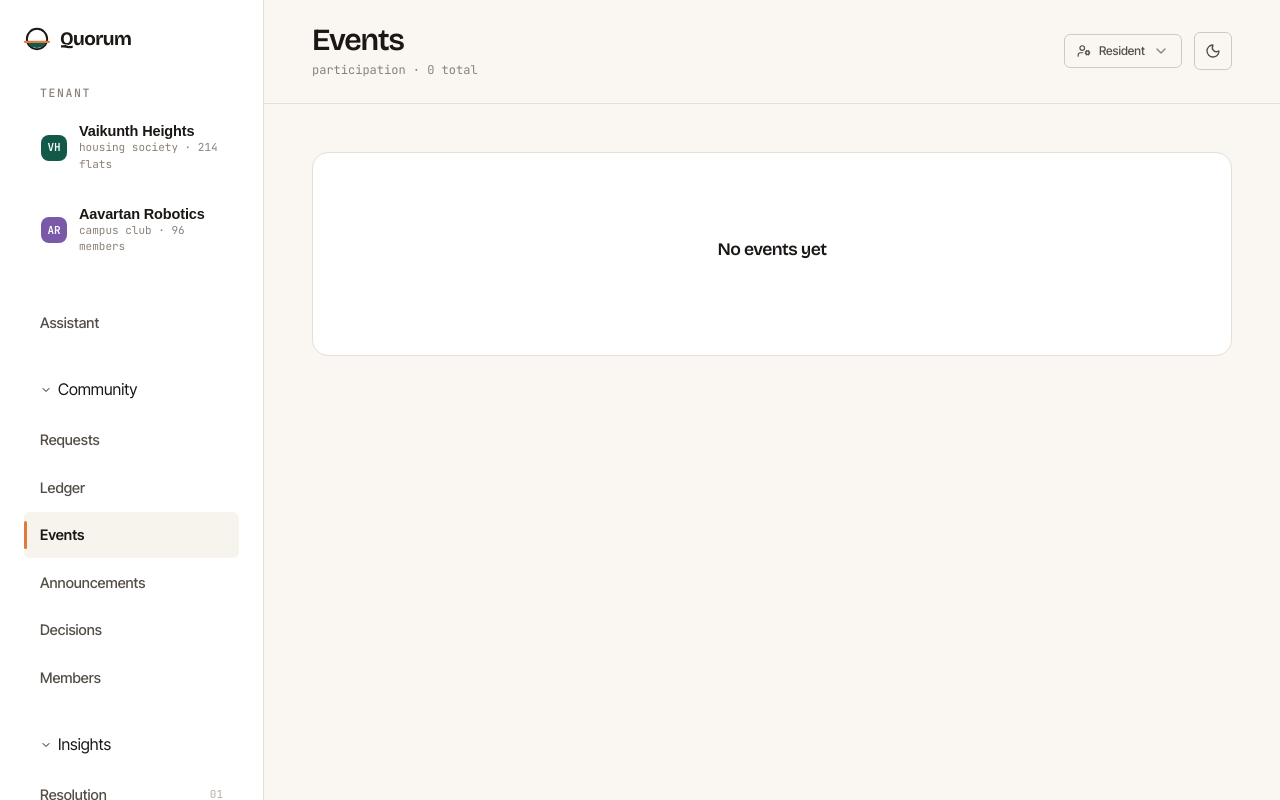
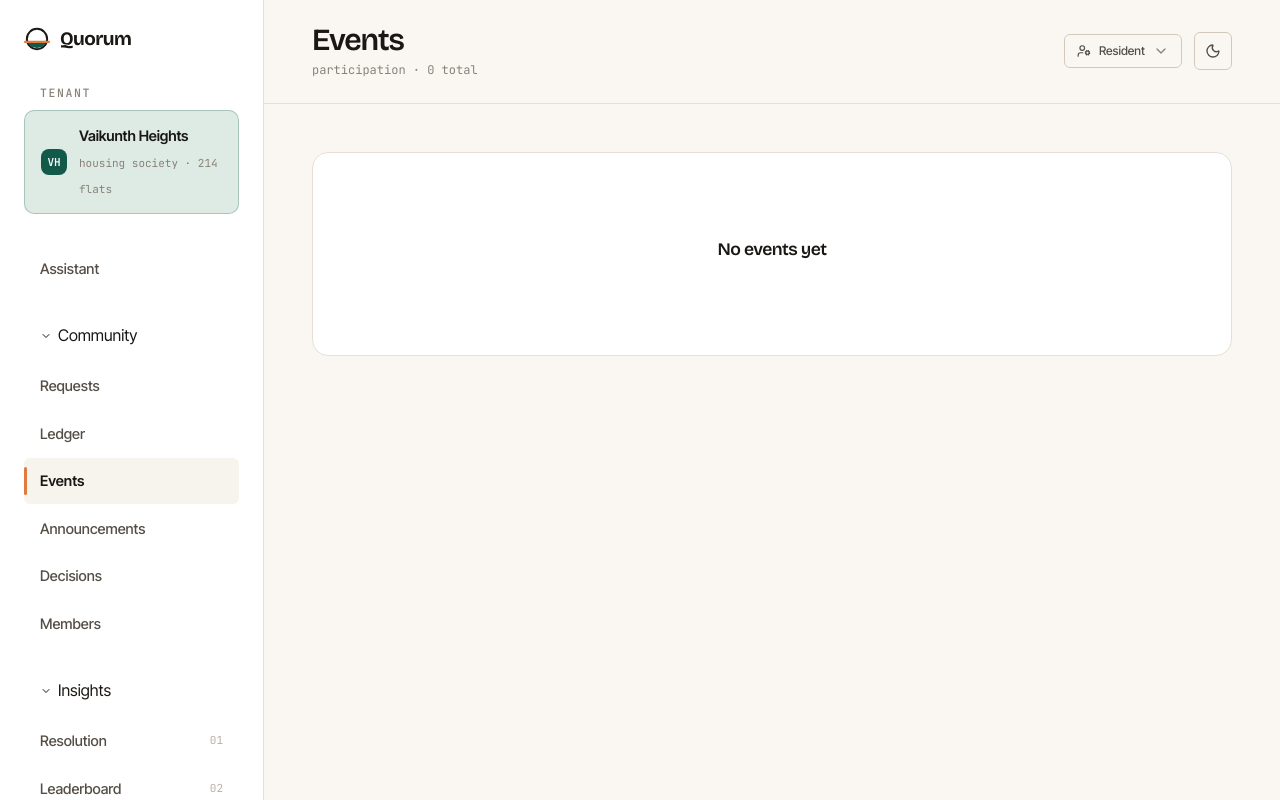
Before and after one commit to 1mystic/Quorum, a Vue app in the folder frontend/: page /t/1/events in a window 1280 px wide. Built offline with nearby package versions, Linux system fonts and the light colour scheme.

Commit message:
feat: sign-out control, tenant panel is a static label not a broken switcher

```diff
--- a/frontend/src/assets/style.css
+++ b/frontend/src/assets/style.css
@@ -228,6 +228,15 @@ a{
   font:400 11px/1.4 var(--font-mono);
   color:var(--ink-3);
 }
+/* The one tenant a real session actually belongs to (User.tenant_id is a
+   single FK, not a membership table): a label, not a button - no cursor,
+   no hover, nothing to click through to a 403. */
+.tn-static{
+  cursor:default;
+}
+.tn-static:hover{
+  background:var(--brand-soft);
+}
 .navgrp{
   display:flex;
   flex-direction:column;
@@ -277,6 +286,15 @@ a{
   .navgrp-chevron{
     transition:none;
   }
+}
+/* button.ni (the sign-out control) resets the native button chrome so it
+   reads identically to every router-link.ni beside it. */
+button.ni{
+  background:transparent;
+  border:0;
+  width:100%;
+  cursor:pointer;
+  font:inherit;
 }
 .ni{
   display:flex;
--- a/frontend/src/components/layout/TenantShell.vue
+++ b/frontend/src/components/layout/TenantShell.vue
@@ -1,8 +1,8 @@
 <script setup>
 import { computed, ref, watch, onMounted, onBeforeUnmount, nextTick } from 'vue'
 import { useRoute, useRouter } from 'vue-router'
-import { Menu, X, ChevronRight, ChevronLeft } from 'lucide-vue-next'
-import { tenantBySlug, demoTenantList } from '../../fixtures/tenants'
+import { Menu, X, ChevronRight, ChevronLeft, LogOut } from 'lucide-vue-next'
+import { tenantBySlug } from '../../fixtures/tenants'
 import { assistantNav, coreNav, insightNav, adminNav } from '../../fixtures/nav'
 import { useAuthStore } from '../../stores/auth'
 import { useOverlayScrollbar } from '../../composables/useOverlayScrollbar'
@@ -90,10 +90,18 @@ function toggleGroup(group) {
   }
 }
 
-function switchTenant(nextSlug) {
-  if (nextSlug === slug.value) return
-  const target = route.name ? { name: route.name, params: { ...route.params, slug: nextSlug } } : `/t/${nextSlug}/dashboard`
-  router.push(target).catch(() => router.push(`/t/${nextSlug}/dashboard`))
+// A real user belongs to at most one tenant (app/models/user.py's
+// User.tenant_id is a single nullable FK, not a membership table), so the
+// sidebar no longer offers to switch to a different one - a click here used
+// to overwrite auth.user.tenantSlug locally while the JWT in auth.token
+// still carried the original tenant_slug claim, so every API call after
+// "switching" sent a mismatched token and the backend correctly 403'd with
+// "Tenant mismatch". The tenant panel is a static label now, sourced from
+// the same slug the URL and JWT already agree on.
+
+function logout() {
+  auth.logout()
+  router.push('/login')
 }
 
 // design/samples/quorum/dashboard.html's overlayScroll(target) pair: one
@@ -198,14 +206,10 @@ onBeforeUnmount(() => {
 
       <div class="tenant">
         <span class="lbl" style="padding:0 var(--sp4) 4px">Tenant</span>
-        <button
-          v-for="t in demoTenantList" :key="t.slug"
-          class="tn" :class="{ on: t.slug === slug }"
-          @click="switchTenant(t.slug)"
-        >
-          <span class="dot" :style="{ background: t.dotColor }">{{ t.dot }}</span>
-          <span><span class="nm">{{ t.name }}</span><br /><span class="sub">{{ t.tagline }}</span></span>
-        </button>
+        <div class="tn on tn-static">
+          <span class="dot" :style="{ background: tenant.dotColor }">{{ tenant.dot }}</span>
+          <span><span class="nm">{{ tenant.name }}</span><br /><span class="sub">{{ tenant.tagline }}</span></span>
+        </div>
       </div>
 
       <div class="navgrp" v-for="(group, gi) in nav" :key="gi" :class="{ collapsed: isCollapsed(group) }">
@@ -228,8 +232,11 @@ onBeforeUnmount(() => {
 
       <div class="side-foot navgrp">
         <router-link class="ni" to="/methods">Method cards</router-link>
-        <router-link class="ni" to="/workspace">Switch tenant</router-link>
         <router-link class="ni" :to="`/t/${slug}/profile`">{{ auth.user.name || 'Profile' }}</router-link>
+        <button type="button" class="ni" @click="logout">
+          <LogOut :size="15" />
+          Sign out
+        </button>
       </div>
     </aside>
 
```
Also changed, not shown: 1 other file (tests, documents, lock files or other folders).
